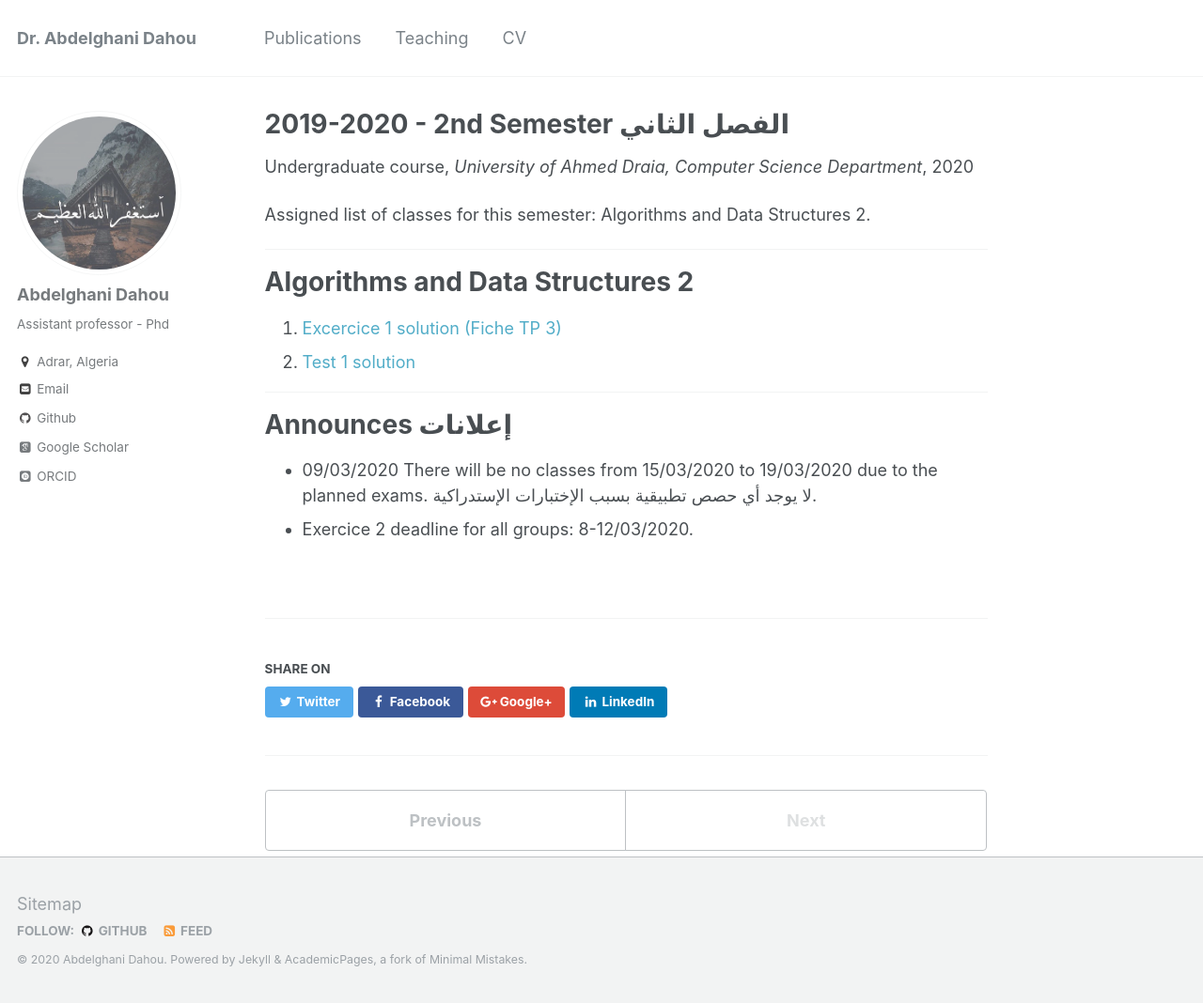
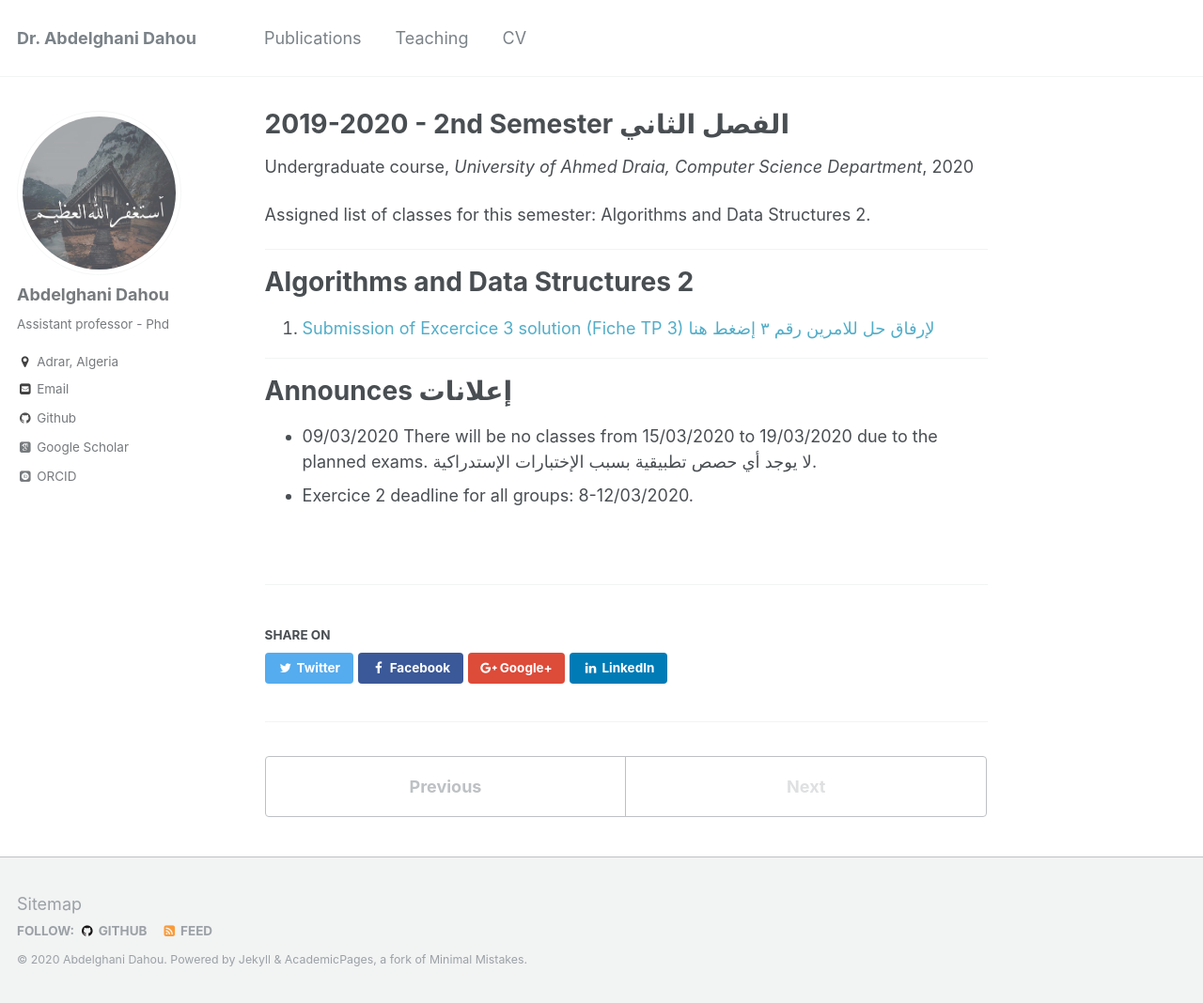
Before and after one commit to dr-dahou-adrar/dr-dahou-adrar.github.io, a Jekyll site: the page built from _teaching/2019-2020-2nd-semester-teaching.md, in a window 1280 px wide and 1068 px high. Shown: the whole window at 94% size. Built offline with Jekyll 4.4.1, drawn with Linux system fonts in a browser that asks for light colours; some web fonts are replaced.

Commit message:
Update 2019-2020-2nd-semester-teaching.md

```diff
--- a/_teaching/2019-2020-2nd-semester-teaching.md
+++ b/_teaching/2019-2020-2nd-semester-teaching.md
@@ -16,8 +16,8 @@ Algorithms and Data Structures 2
 ======
 
 
-1. [Excercice 1 solution (Fiche TP 3)]()
-2. [Test 1 solution]()
+1. [Submission of Excercice 3 solution (Fiche TP 3) لإرفاق حل للامرين رقم ٣ إضغط هنا](https://forms.gle/HUHxUzirixwaMgzk7)
+
 
 ***
 
```
